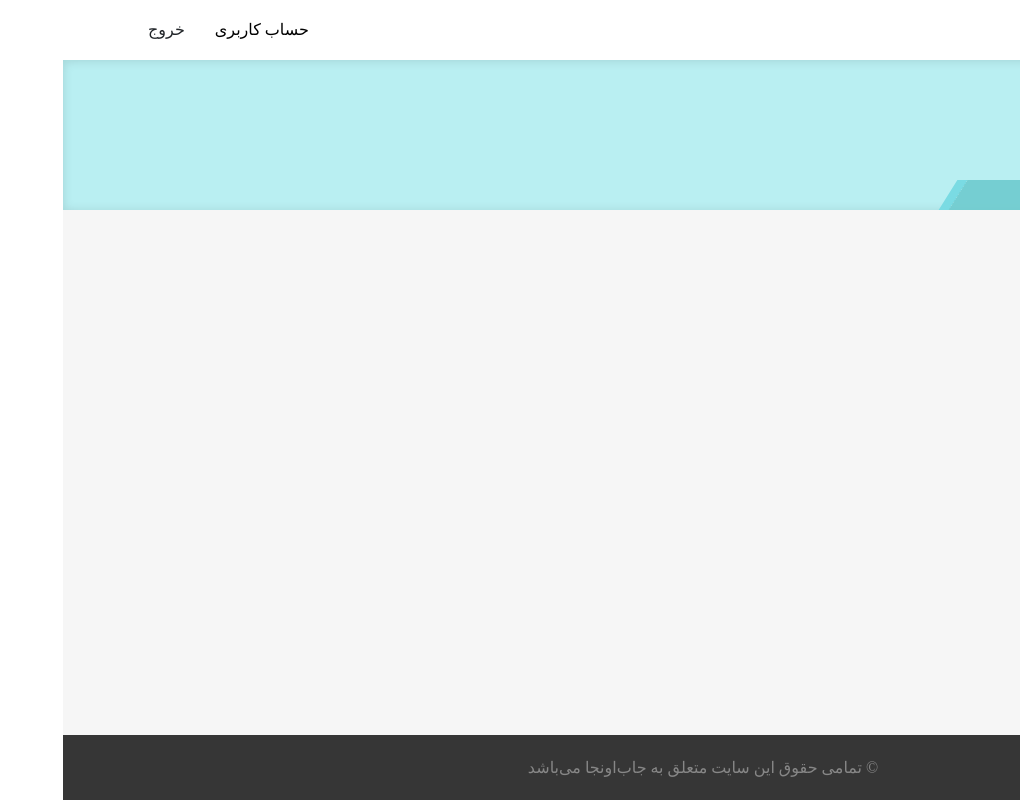
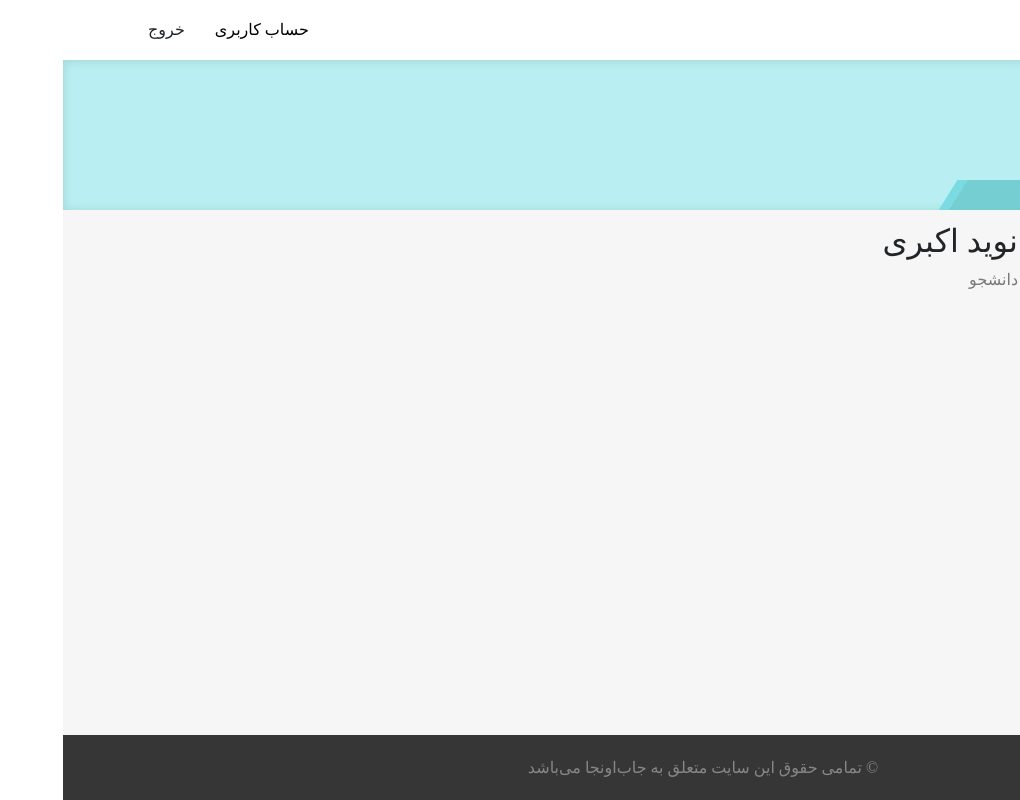
Before and after one commit to internet-engineering-course/IE-frontend, a React (Create React App) app: page /profile in a window 1280 px wide. Shown: the whole page, without its empty margins (260-1280 px from the left). Built offline with nearby package versions, Linux system fonts and the light colour scheme.

Commit message:
remove unecessary components

```diff
--- a/src/views/common/bar/ProfileBar.css
+++ /dev/null
@@ -1,14 +0,0 @@
-.profile-bar {
-	width: 200px;
-	height: 30px;
-	display: block;
-	z-index: 3;
-	position: relative;
-	transform: skew(-32deg, 0deg);
-	box-shadow: -10px 0px 0px 0px #7ADBE3;
-	margin-right: 100px;
-}
-
-.dark-bar {
-	background-color: rgb(106, 201, 205, 0.85);
-}
--- a/src/views/common/bar/ProfileBar.tsx
+++ /dev/null
@@ -1,16 +0,0 @@
-import React, { Component } from 'react'
-import './ProfileBar.css'
-
-export default class ProfileBar extends Component {
-  render() {
-	return (
-		<div className="container h-100">
-			<div className="row h-100 align-items-end no-gutters">
-				<div className="col-auto">
-					<span className="profile-bar dark-bar"></span>
-				</div>
-			</div>
-		</div>
-	)
-  }
-}
--- /dev/null
+++ b/src/views/profile/Profile.css
@@ -0,0 +1,35 @@
+.profile-border {
+	height: 210px;
+	width: 210px;
+	margin-top: -100px;
+	border-radius: 25px;
+	border: white;
+	border-style: solid;
+	border-width: 20px;
+	box-shadow: 0 1px 4px rgba(0, 0, 0, 0.1);
+}
+
+.profile-image {
+	height: 190px;
+	width: 190px;
+	z-index: 5;
+	position: relative;
+	margin-top: -10px;
+	margin-right: -10px;
+	border-radius: 20px;
+}
+
+.profile-bar {
+	width: 200px;
+	height: 30px;
+	display: block;
+	z-index: 3;
+	position: relative;
+	transform: skew(-32deg, 0deg);
+	box-shadow: -10px 0px 0px 0px #7ADBE3;
+	margin-right: 100px;
+}
+
+.dark-bar {
+	background-color: rgb(106, 201, 205, 0.85);
+}
--- a/src/views/profile/Profile.tsx
+++ b/src/views/profile/Profile.tsx
@@ -1,8 +1,9 @@
 import React, { Component } from "react";
-import Header from "src/views/common/Header.tsx";
-import Footer from "src/views/common/Footer.tsx";
-import Bar from "src/views/common/bar/Bar.tsx";
-import ProfileBar from "src/views/common/bar/ProfileBar.tsx";
+import Header from "src/views/common/Header";
+import Footer from "src/views/common/Footer";
+import Bar from "src/views/common/bar/Bar";
+import ProfilePhoto from "src/resources/img/profile.jpg";
+import "./Profile.css";
 
 export default class Profile extends Component<Props, State> {
 	constructor(props: Props) {
@@ -14,8 +15,31 @@ export default class Profile extends Component<Props, State> {
 				<Header isUserLoggedIn={true} />
 				<main>
 					<Bar height={"150px"}>
-						<ProfileBar />
+						<div className="container h-100">
+							<div className="row h-100 align-items-end no-gutters">
+								<div className="col-auto">
+									<span className="profile-bar dark-bar" />
+								</div>
+							</div>
+						</div>
 					</Bar>
+					<section className="container">
+						<div className="row align-items-center">
+							<div className="col-auto">
+								<div className="profile-border">
+									<img
+										src={ProfilePhoto}
+										alt="Profile Photo"
+										className="profile-image"
+									/>
+								</div>
+							</div>
+							<div className="col-auto">
+								<h2>نوید اکبری</h2>
+								<p style={{ color: "#787878" }}>دانشجو</p>
+							</div>
+						</div>
+					</section>
 				</main>
 				<Footer />
 			</div>
```
